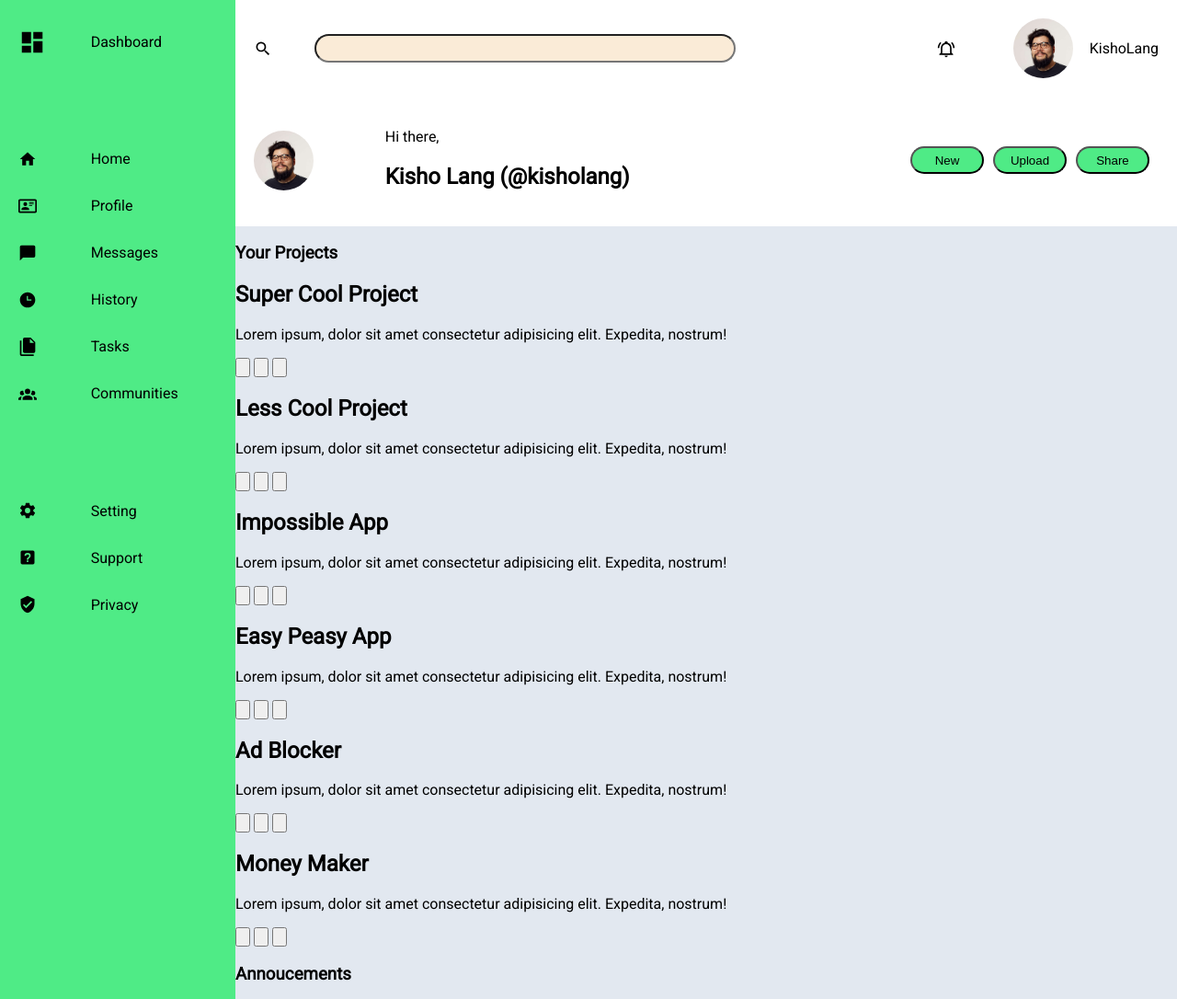
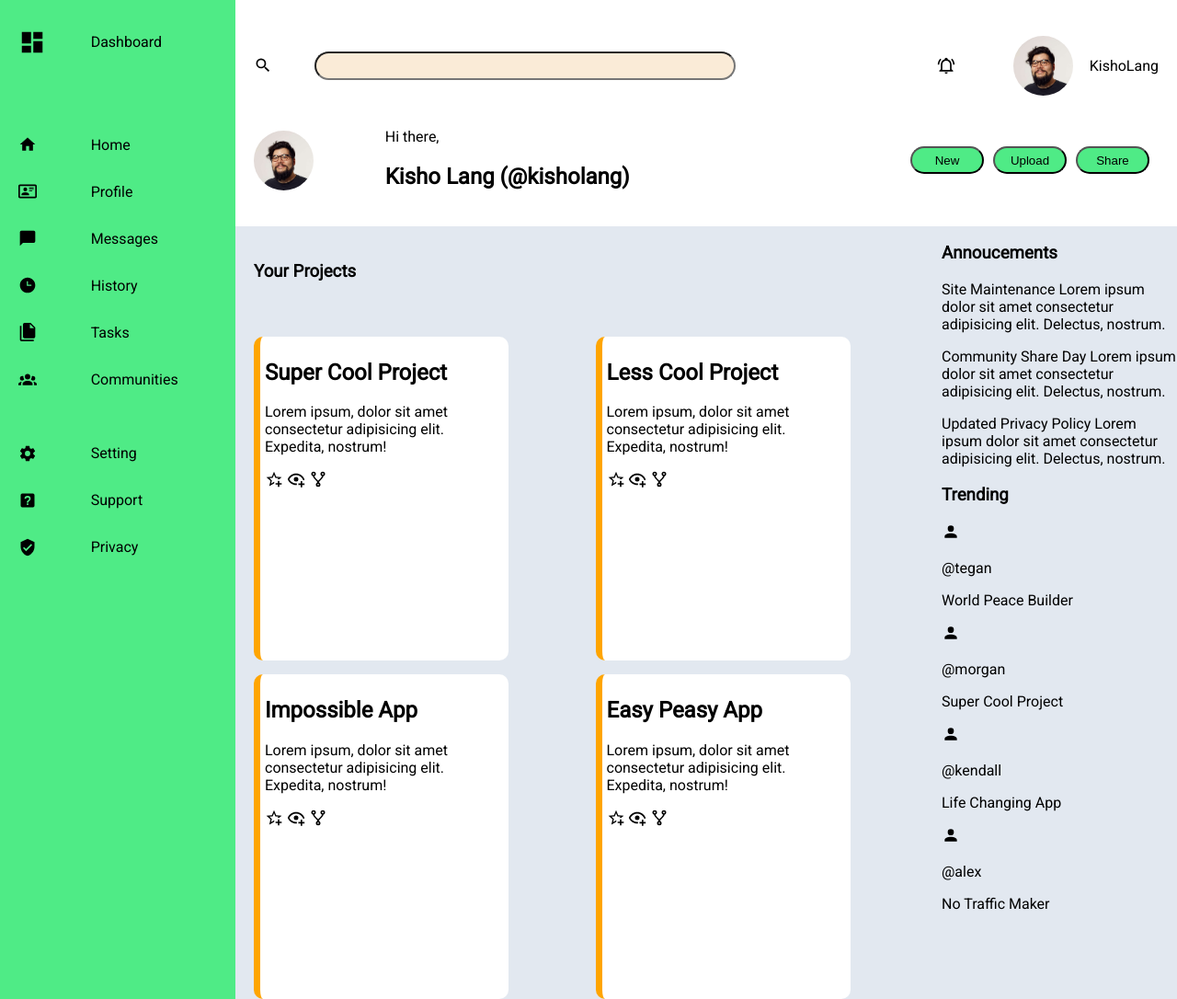
Before and after one commit to KishoLang/admin-dashboard, a plain HTML site: page index.html in a window 1280 px wide. Shown: the top 1086 px of the page at 92% size. Drawn offline with Linux system fonts and the light colour scheme.

Commit message:
added the left content container

```diff
--- a/index.html
+++ b/index.html
@@ -86,51 +86,56 @@
             </div>
         </div>
         <div class="content-container">
-            <div class="your-projects">
+            <div class="left-content-container">
+                <div class="title-container">
                     <h3>Your Projects</h3>
+                </div>
+                <div class="card-container">
                     <div class="card">
                         <h2>Super Cool Project</h2>
                         <p>Lorem ipsum, dolor sit amet consectetur adipisicing elit. Expedita, nostrum!</p>
-                    <button><img src="images/star-plus-outline.svg" alt="" class="icon"></button>
-                    <button><img src="images/eye-plus-outline.svg" alt="" class="icon"></button>
-                    <button><img src="images/source-fork.svg" alt="" class="icon"></button>
+                        <img src="images/star-plus-outline.svg" alt="" class="icon">
+                        <img src="images/eye-plus-outline.svg" alt="" class="icon">
+                        <img src="images/source-fork.svg" alt="" class="icon">
                     </div>
                     <div class="card">
                         <h2>Less Cool Project</h2>
                         <p>Lorem ipsum, dolor sit amet consectetur adipisicing elit. Expedita, nostrum!</p>
-                    <button><img src="images/star-plus-outline.svg" alt="" class="icon"></button>
-                    <button><img src="images/eye-plus-outline.svg" alt="" class="icon"></button>
-                    <button><img src="images/source-fork.svg" alt="" class="icon"></button>
+                        <img src="images/star-plus-outline.svg" alt="" class="icon">
+                        <img src="images/eye-plus-outline.svg" alt="" class="icon">
+                        <img src="images/source-fork.svg" alt="" class="icon">
                     </div>
                     <div class="card">
                         <h2>Impossible App</h2>
                         <p>Lorem ipsum, dolor sit amet consectetur adipisicing elit. Expedita, nostrum!</p>
-                    <button><img src="images/star-plus-outline.svg" alt="" class="icon"></button>
-                    <button><img src="images/eye-plus-outline.svg" alt="" class="icon"></button>
-                    <button><img src="images/source-fork.svg" alt="" class="icon"></button>
+                        <img src="images/star-plus-outline.svg" alt="" class="icon">
+                        <img src="images/eye-plus-outline.svg" alt="" class="icon">
+                        <img src="images/source-fork.svg" alt="" class="icon">
                     </div>
                     <div class="card">
                         <h2>Easy Peasy App</h2>
                         <p>Lorem ipsum, dolor sit amet consectetur adipisicing elit. Expedita, nostrum!</p>
-                    <button><img src="images/star-plus-outline.svg" alt="" class="icon"></button>
-                    <button><img src="images/eye-plus-outline.svg" alt="" class="icon"></button>
-                    <button><img src="images/source-fork.svg" alt="" class="icon"></button>
+                        <img src="images/star-plus-outline.svg" alt="" class="icon">
+                        <img src="images/eye-plus-outline.svg" alt="" class="icon">
+                        <img src="images/source-fork.svg" alt="" class="icon">
                     </div>
                     <div class="card">
                         <h2>Ad Blocker</h2>
                         <p>Lorem ipsum, dolor sit amet consectetur adipisicing elit. Expedita, nostrum!</p>
-                    <button><img src="images/star-plus-outline.svg" alt="" class="icon"></button>
-                    <button><img src="images/eye-plus-outline.svg" alt="" class="icon"></button>
-                    <button><img src="images/source-fork.svg" alt="" class="icon"></button>
+                        <img src="images/star-plus-outline.svg" alt="" class="icon">
+                        <img src="images/eye-plus-outline.svg" alt="" class="icon">
+                        <img src="images/source-fork.svg" alt="" class="icon">
                     </div>
                     <div class="card">
                         <h2>Money Maker</h2>
                         <p>Lorem ipsum, dolor sit amet consectetur adipisicing elit. Expedita, nostrum!</p>
-                    <button><img src="images/star-plus-outline.svg" alt="" class="icon"></button>
-                    <button><img src="images/eye-plus-outline.svg" alt="" class="icon"></button>
-                    <button><img src="images/source-fork.svg" alt="" class="icon"></button>
+                        <img src="images/star-plus-outline.svg" alt="" class="icon">
+                        <img src="images/eye-plus-outline.svg" alt="" class="icon">
+                        <img src="images/source-fork.svg" alt="" class="icon">
                     </div>
                 </div>
+            </div>
+            <div class="right-content-container">
                 <div class="announcements">
                     <h3>Annoucements</h3>
                     <div class="announce-box">
@@ -175,5 +180,6 @@
                 </div>
             </div>
         </div>
+    </div>
 </body>
 </html>
--- a/styles.css
+++ b/styles.css
@@ -12,6 +12,7 @@ html, body {
     background-color: yellow;
     display: grid;
     grid-template-columns:  1fr 4fr;
+    grid-template-rows: 1fr 5fr;
 }
 
 /* SIDEBAR */
@@ -78,7 +79,6 @@ html, body {
     margin-right: 10px;
     width: 80px;
     height: 30px;
-    background-color: ;
     border-radius: 15px;
     background-color: rgb(79, 235, 134);
 }
@@ -99,7 +99,6 @@ html, body {
     gap: 20px;
     justify-content: start;
     align-items: center;
-    max-height: 50px;
 }
 
 .top-nav-col-1 {
@@ -141,7 +140,38 @@ html, body {
     align-items: center;
 }
 
+/* CONTENT CONTAINER */
+
+.card {
+    width: 260px;
+    height: auto;
+    background-color: white;
+    border-radius: 10px;
+    border-left: 7px solid orange;
+    padding: 5px;
+}
+
+
 .content-container {
     background: #e2e8f0 ;
     grid-area: 2 / 2 / 3 / 3;
+    display: grid;
+    grid-template-columns: 3fr 1fr;
 }
+
+.left-content-container {
+    display: grid;
+    grid-template-rows: 100px 5fr;
+    padding: 20px;
+}
+
+.left-content-container .title-container {
+    grid-row: 1;
+}
+
+.left-content-container .card-container {
+    grid-row: 2;
+    display: grid;
+    grid-template-columns: repeat(auto-fit, minmax(250px, 1fr));
+    gap: 15px;
+}
```
Lines whose indentation alone changed are shown as unchanged.
